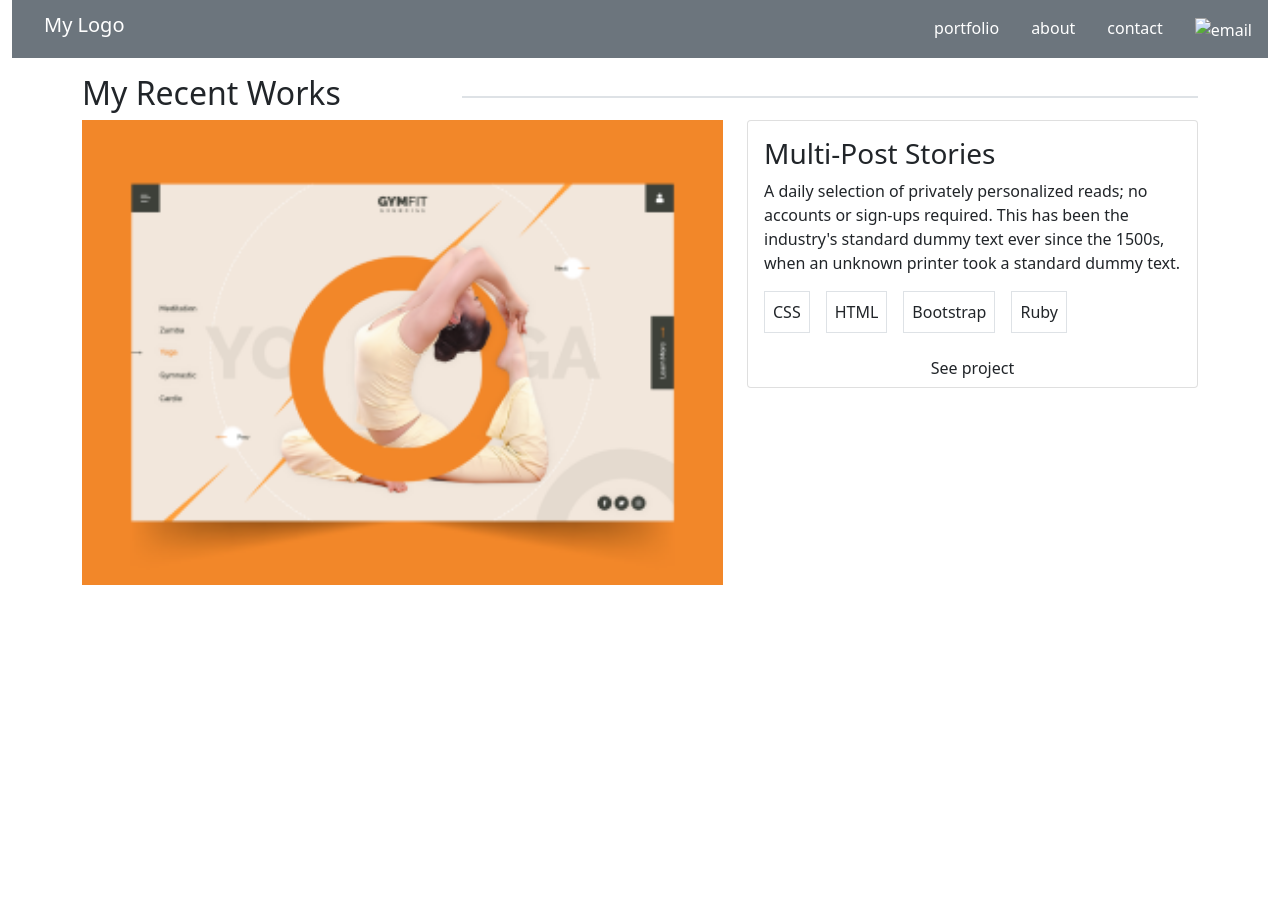
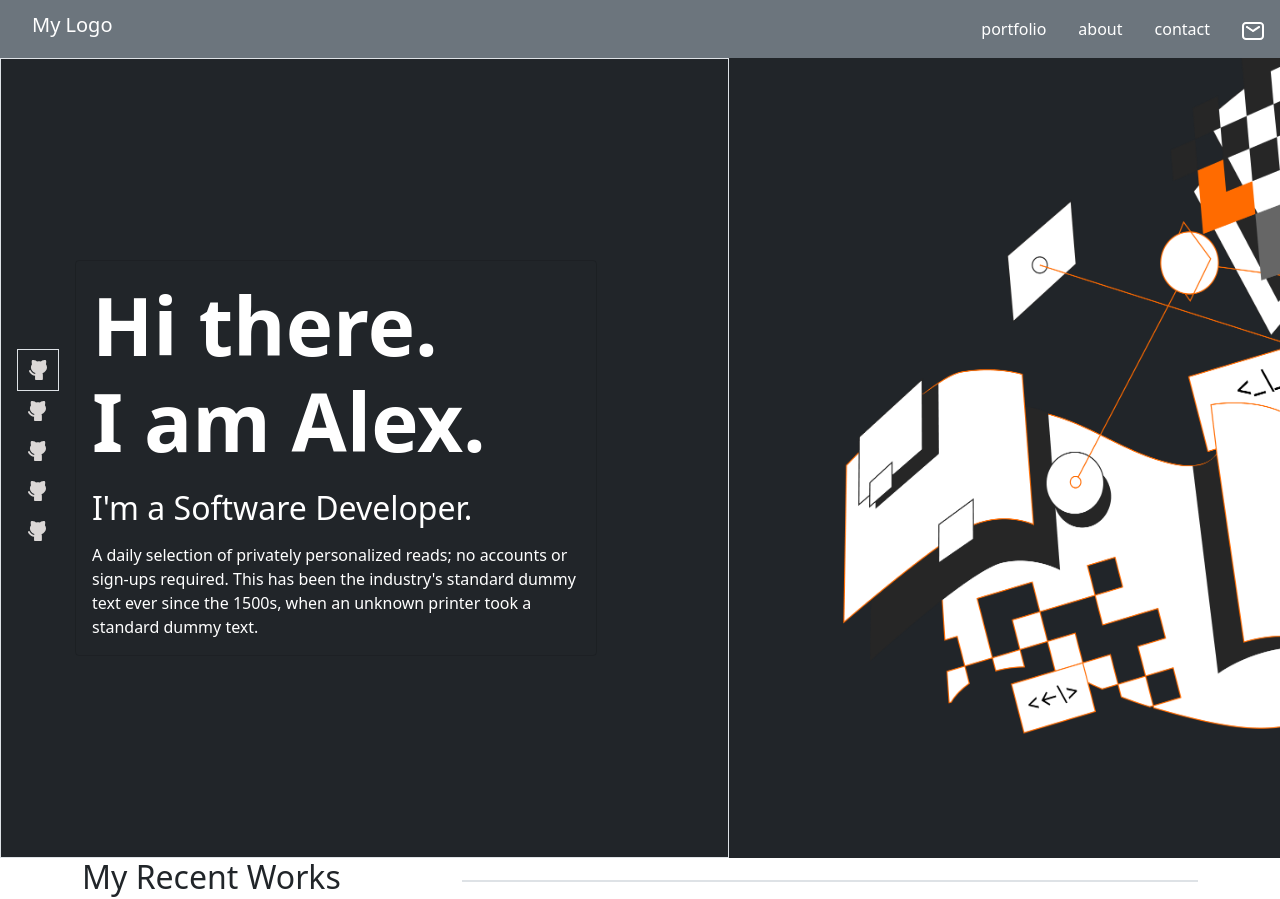
Before and after one commit to Drod86/bootstrap-portfolio, a plain HTML site: page index.html in a window 1280 px wide. Shown: the top 899 px of the page. Before the commit the page ends 800 px from the top, so only its background shows below. Drawn offline with nearby package versions, Linux system fonts and the light colour scheme.

Commit message:
Add Hero section markup and bootstrap class to align.

```diff
--- a/index.html
+++ b/index.html
@@ -18,22 +18,72 @@
     ></script>
   </head>
   <body>
-    <div class="container-fluid">
-      <ul class="navbar navbar-light bg-secondary ">
+    <div class="container-fluid p-0">
+      <ul class="navbar navbar-light bg-secondary m-0">
         <a class="navbar-brand text-white h1" href="#">My Logo</a>
         <nav class="nav">
           <a class="nav-link text-white" href="#portfolio">portfolio</a>
           <a class="nav-link text-white" href="#about">about</a>
           <a class="nav-link text-white" href="#contact">contact</a>
-          <a class="nav-link text-white" href="mailto: daniel.r.rodriguez86@gmail.com">
-            <img src="" alt="email" />
+          <a
+            class="nav-link text-white"
+            href="mailto: daniel.r.rodriguez86@gmail.com"
+          >
+            <img src="./Images/Main/Msg-Icon.png" alt="email" />
           </a>
         </nav>
       </ul>
     </div>
 
-    <main>
+    <main class="bg-dark min-vh-100 d-flex justify-content-between">
+      <div class="d-flex gap-3 p-3 min-vh-100 align-items-center border">
+        <ul class="d-flex flex-column list-unstyled">
+          <li class="border">
+            <a>
+              <img src="./Images/Main/Social/GitHub.svg" alt="GitHub profile" />
+            </a>
+          </li>
+          <li>
+            <a>
+              <img src="./Images/Main/Social/GitHub.svg" alt="GitHub profile" />
+            </a>
+          </li>
+          <li>
+            <a>
+              <img src="./Images/Main/Social/GitHub.svg" alt="GitHub profile" />
+            </a>
+          </li>
+          <li>
+            <a>
+              <img src="./Images/Main/Social/GitHub.svg" alt="GitHub profile" />
+            </a>
+          </li>
+          <li>
+            <a>
+              <img src="./Images/Main/Social/GitHub.svg" alt="GitHub profile" />
+            </a>
+          </li>
+        </ul>
 
+        <div class="card bg-transparent text-white w-75">
+          <div class="card-body d-flex flex-column gap-3">
+            <h1 class="card-title display-1 fw-bold d-flex flex-column">
+              <span>Hi there.</span> <span>I am Alex.</span>
+            </h1>
+            <h2 class="card-subtitle">I'm a Software Developer.</h2>
+
+            <p class="card-text">
+              A daily selection of privately personalized reads; no accounts or
+              sign-ups required. This has been the industry's standard dummy
+              text ever since the 1500s, when an unknown printer took a standard
+              dummy text.
+            </p>
+          </div>
+        </div>
+      </div>
+      <figure class="d-flex justify-content-end">
+        <img src="./Images/Main/Illustration-header.png" class="w-100" />
+      </figure>
     </main>
 
     <section class="card-container">
@@ -47,18 +97,18 @@
         </div>
         <div class="row">
           <div class="col-7">
-            <img class=" w-100" src="Images/Work/Work-img-1.png" alt="">
+            <img class="w-100" src="Images/Work/Work-img-1.png" alt="" />
           </div>
           <div class="col-5">
             <div class="card w-100">
               <div class="card-body">
-
-                <h3 class="card-title">
-                  Multi-Post Stories
-                </h3>
+                <h3 class="card-title">Multi-Post Stories</h3>
 
                 <p class="card-text">
-                  A daily selection of privately personalized reads; no accounts or sign-ups required. This has been the industry's standard dummy text ever since the 1500s, when an unknown printer took a standard dummy text.
+                  A daily selection of privately personalized reads; no accounts
+                  or sign-ups required. This has been the industry's standard
+                  dummy text ever since the 1500s, when an unknown printer took
+                  a standard dummy text.
                 </p>
 
                 <div class="d-flex justify-content-start gap-3">
@@ -67,24 +117,17 @@
                   <div class="border text-center p-2">Bootstrap</div>
                   <div class="border text-center p-2">Ruby</div>
                 </div>
-
               </div>
 
-                  <a class="btn" href="">See project</a>
-                </div>
+              <a class="btn" href="">See project</a>
             </div>
           </div>
         </div>
+      </div>
 
-        <div class="row">
+      <div class="row"></div>
 
-        </div>
-
-        <div class="row">
-
-        </div>
-      </div>
+      <div class="row"></div>
     </section>
-
   </body>
 </html>
```
